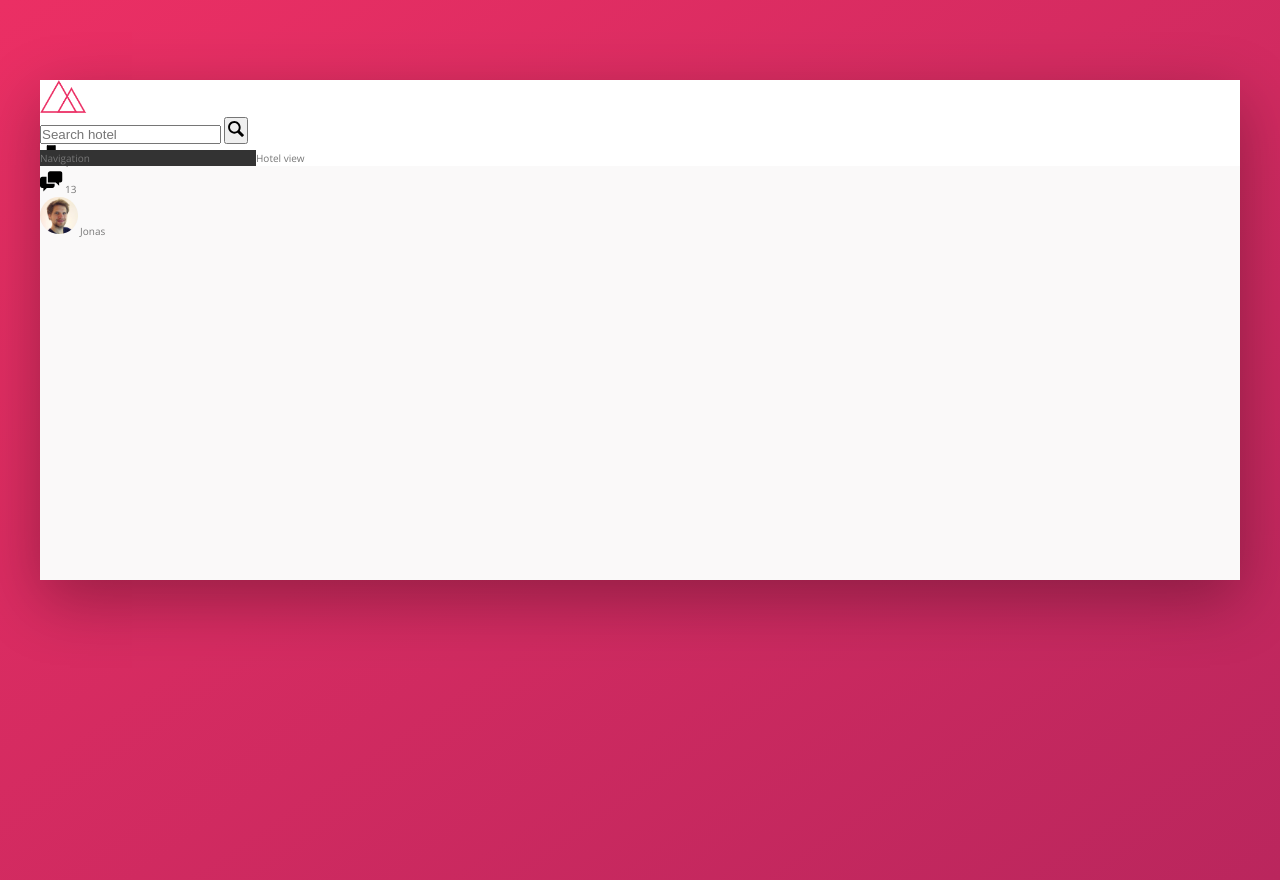
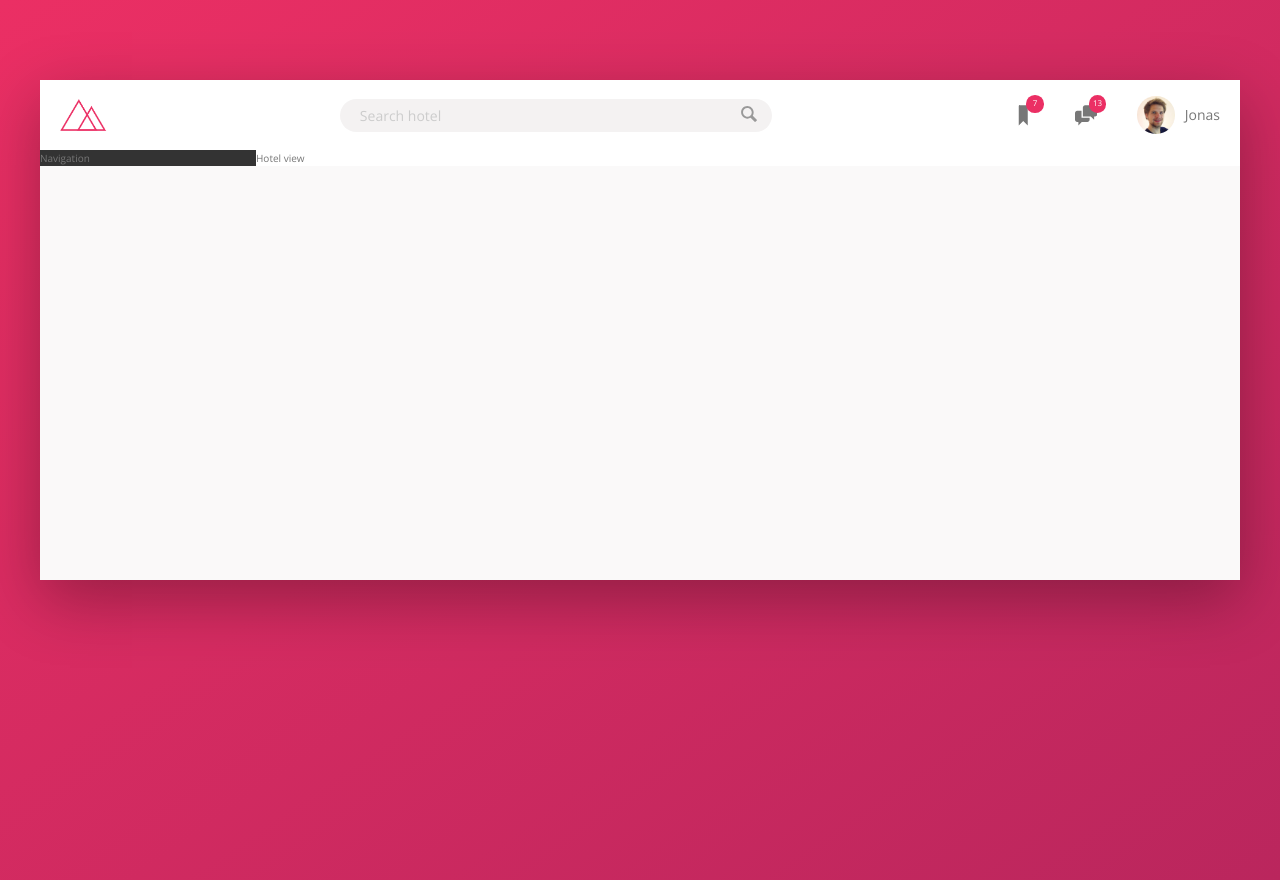
Before and after one commit to lqvinh23/trillo, a website: page index.html in a window 1280 px wide. Drawn offline with nearby package versions, Linux system fonts and the light colour scheme.

Commit message:
second commit

```diff
--- a/sass/_components.scss
+++ b/sass/_components.scss
@@ -2,45 +2,113 @@
 // LOGO
 .logo {
   height: 3.25rem;
+  margin-left: 2rem;
 }
 
 ////////////////////////////////////////////////
 // SEARCH
 .search {
+  flex: 0 0 40%;
+  display: flex;
+  align-items: center;
+  justify-content: center;
+
   &__input {
+    font-family: inherit;
+    font-size: inherit;
+    color: inherit;
+    background-color: var(--color-grey-light-2);
+    border: none;
+    padding: 0.7rem 2rem;
+    border-radius: 100px;
+    width: 90%;
+    transition: all 0.2s;
+    margin-right: -3.25rem;
+
+    &:focus {
+      outline: none;
+      width: 100%;
+      background-color: var(--color-grey-light-3);
+    }
+
+    &::-webkit-input-placeholder {
+      font-weight: 100;
+      color: var(--color-grey-light-4);
+    }
+  }
+
+  &__input:focus + &__button {
+    background-color: var(--color-grey-light-3);
   }
 
   &__button {
+    border: none;
+    background-color: var(--color-grey-light-2);
+
+    &:focus {
+      outline: none;
+    }
+
+    &:active {
+      transform: translateY(2px);
+    }
   }
 
   &__icon {
     height: 2rem;
     width: 2rem;
+    fill: var(--color-grey-dark-3);
   }
 }
 
 ////////////////////////////////////////////////
 // USER NAVIGATION
 .user-nav {
+  display: flex;
+  align-self: stretch;
+  align-items: center;
+
+  & > * {
+    padding: 0 2rem;
+    cursor: pointer;
+    height: 100%;
+    display: flex;
+    align-items: center;
+  }
+
+  & > *:hover {
+    background-color: var(--color-grey-light-2);
+  }
+
   &__icon-box {
+    position: relative;
   }
 
   &__icon {
     height: 2.25rem;
     width: 2.25rem;
+    fill: var(--color-grey-dark-2);
   }
 
   &__notification {
-  }
+    font-size: 0.8rem;
+    height: 1.75rem;
+    width: 1.75rem;
+    border-radius: 50%;
+    background-color: var(--color-primary);
+    color: #fff;
+    position: absolute;
+    top: 1.5rem;
+    right: 1.1rem;
 
-  &__user {
+    display: flex;
+    justify-content: center;
+    align-items: center;
   }
 
   &__user-photo {
     height: 3.75rem;
     border-radius: 50%;
-  }
-
-  &__user-name {
+    margin-right: 1rem;
   }
 }
--- a/sass/_layout.scss
+++ b/sass/_layout.scss
@@ -8,9 +8,13 @@
 }
 
 .header {
+  font-size: 1.4rem;
   height: 7rem;
   background-color: #fff;
   border-bottom: (--color-grey-light-2);
+  display: flex;
+  justify-content: space-between;
+  align-items: center;
 }
 
 .content {
```
Also changed, not shown: css/style.css.
